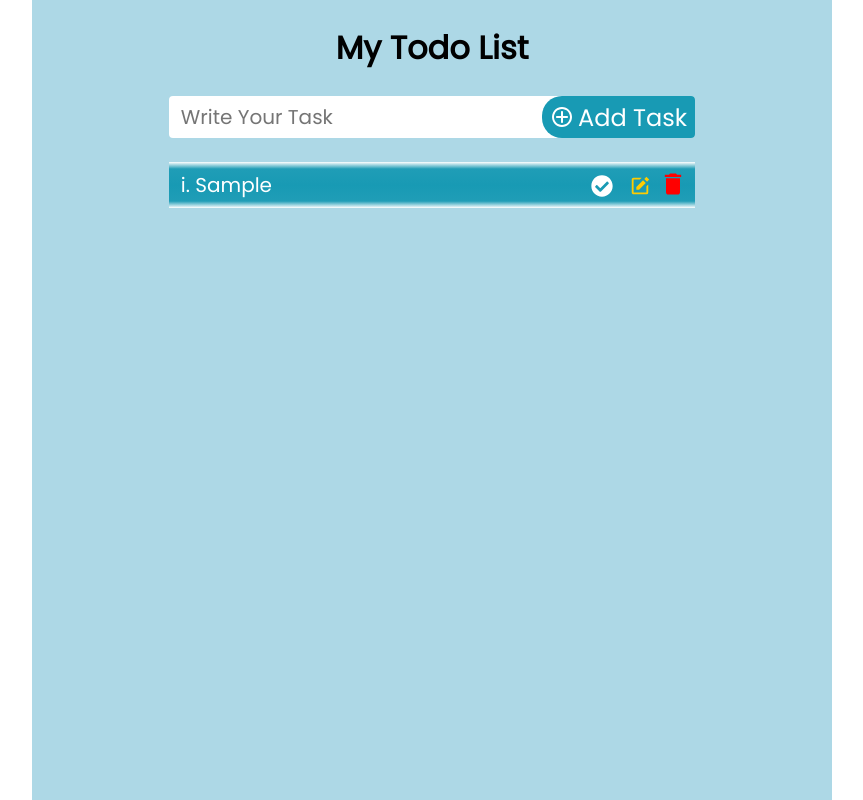
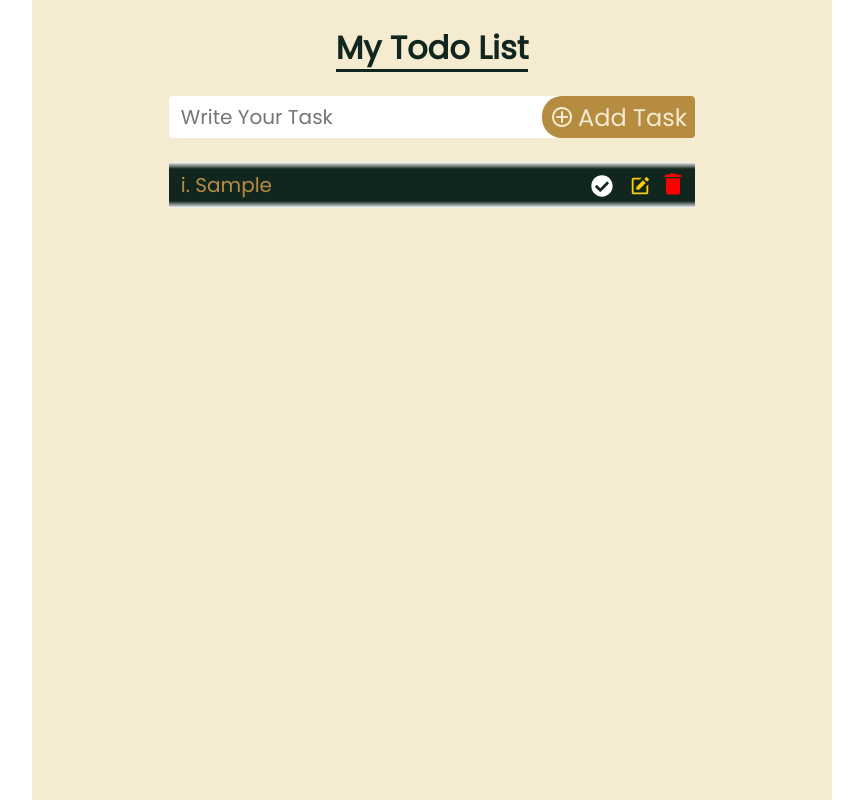
Before and after one commit to devRezaulKarim/todo-react-app, a React (Vite) app: page / in a window 1280 px wide. Both pictures are taken after typing "Sample" into the empty fields and a click on the input "Add Task". Shown: the whole page, without its empty margins (208-1071 px from the left). Built offline with nearby package versions, Linux system fonts and the light colour scheme.

Commit message:
Changed Color

```diff
--- a/src/Todo/Todo.jsx
+++ b/src/Todo/Todo.jsx
@@ -1,6 +1,7 @@
 /* eslint-disable react/prop-types */
 import { useState } from "react";
 import Style from "./Todo.module.css";
+// eslint-disable-next-line no-unused-vars
 import { FaCheckCircle, FaEdit, FaSave } from "react-icons/fa";
 import { BiSolidEdit } from "react-icons/bi";
 import { MdDelete } from "react-icons/md";
--- a/src/Todo/Todo.module.css
+++ b/src/Todo/Todo.module.css
@@ -4,6 +4,12 @@
     padding: 0;
     box-sizing: border-box;
     font-family: 'Poppins', sans-serif;
+}
+:root{
+    --primary-color: #B68D40;
+    --secondary-color: #D6AD60;
+    --accent-color: #F4EBD0;
+    --dark-color: #122620;
 }
 
 .task {
@@ -12,7 +18,7 @@
     padding: 8px 0 8px 12px;
     font-size: 20px;
     margin-bottom: 4px;
-    background: linear-gradient(0deg, rgba(255, 255, 255, 1) 0%, rgba(24, 154, 180, 0.95) 15%, rgba(24, 154, 180, 1) 50%, rgba(24, 154, 180, 0.95) 85%, rgba(255, 255, 255, 1) 100%);
+    background: linear-gradient(0deg, rgba(255, 255, 255, 1) 0%, var(--dark-color)15%, var(--dark-color) 50%, var(--dark-color) 85%, rgba(255, 255, 255, 1) 100%);
     position: relative;
 }
 
@@ -31,8 +37,7 @@
 
 .task li {
     width: 100%;
-
-    color: #fff;
+    color: var(--primary-color);
 }
 .task span {
     width: 70%;
--- a/src/Todos/Todos.module.css
+++ b/src/Todos/Todos.module.css
@@ -6,17 +6,38 @@
     box-sizing: border-box;
     font-family: 'Poppins', sans-serif;
 }
-
+:root{
+    --primary-color: #B68D40;
+    --secondary-color: #D6AD60;
+    --accent-color: #F4EBD0;
+    --dark-color: #122620;
+}
 .todosContainer{
     max-width: 800px;
     margin: auto;
-    background-color: lightblue;
+    background-color: var(--accent-color);
     display: flex;
     flex-direction: column;
     align-items: center;
     padding: 24px;
     min-height: 100vh;
 }
+
+.todosContainer h1{
+    color: var(--dark-color);
+    position: relative;
+}
+
+.todosContainer h1::after{
+    content: '';
+    width: 100%;
+    height: 3px;
+    background-color: var(--dark-color);
+    position: absolute;
+    bottom: 0;
+    left: 0;
+}
+
 .taskForm{
     display: flex;
     width: 70%;
@@ -36,12 +57,12 @@
     display: flex;
     align-items: center;
     gap: 4px;
-    background-color: #189AB4;
+    background-color: var(--primary-color);
     padding: 4px 8px;
     font-size: 24px;
     border-radius: 20px 4px 4px 20px;
     transition: all 0.2s;
-    color: #FFF;
+    color: var(--accent-color);
     &:hover{
         box-shadow: 0 0 2px 2px gray;
     }
@@ -62,7 +83,7 @@
     font-size: 24px;
     background-color: transparent;
     border: none;
-    color: #FFF;
+    color: var(--accent-color);
 }
 .taskList{
     width: 70%;
```
